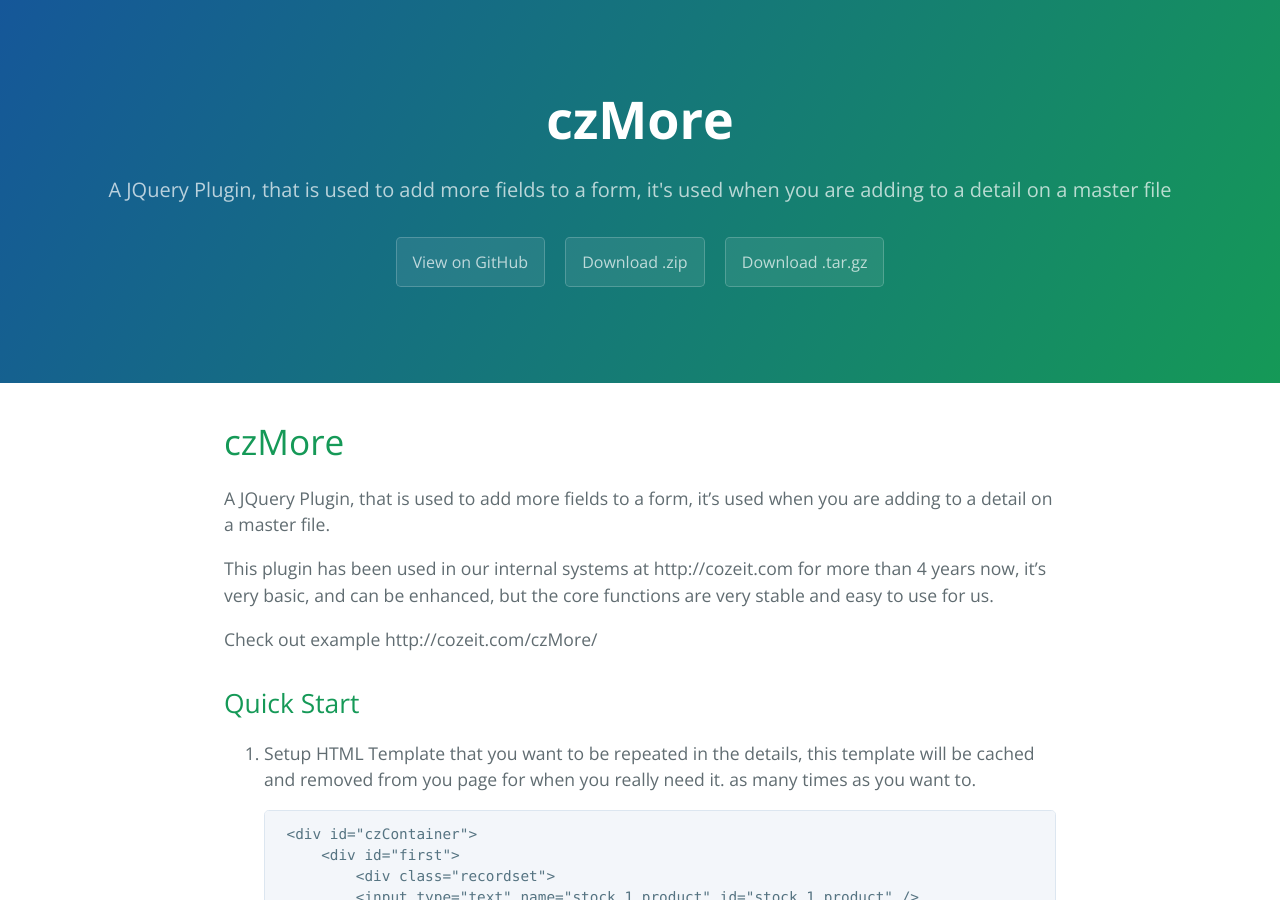
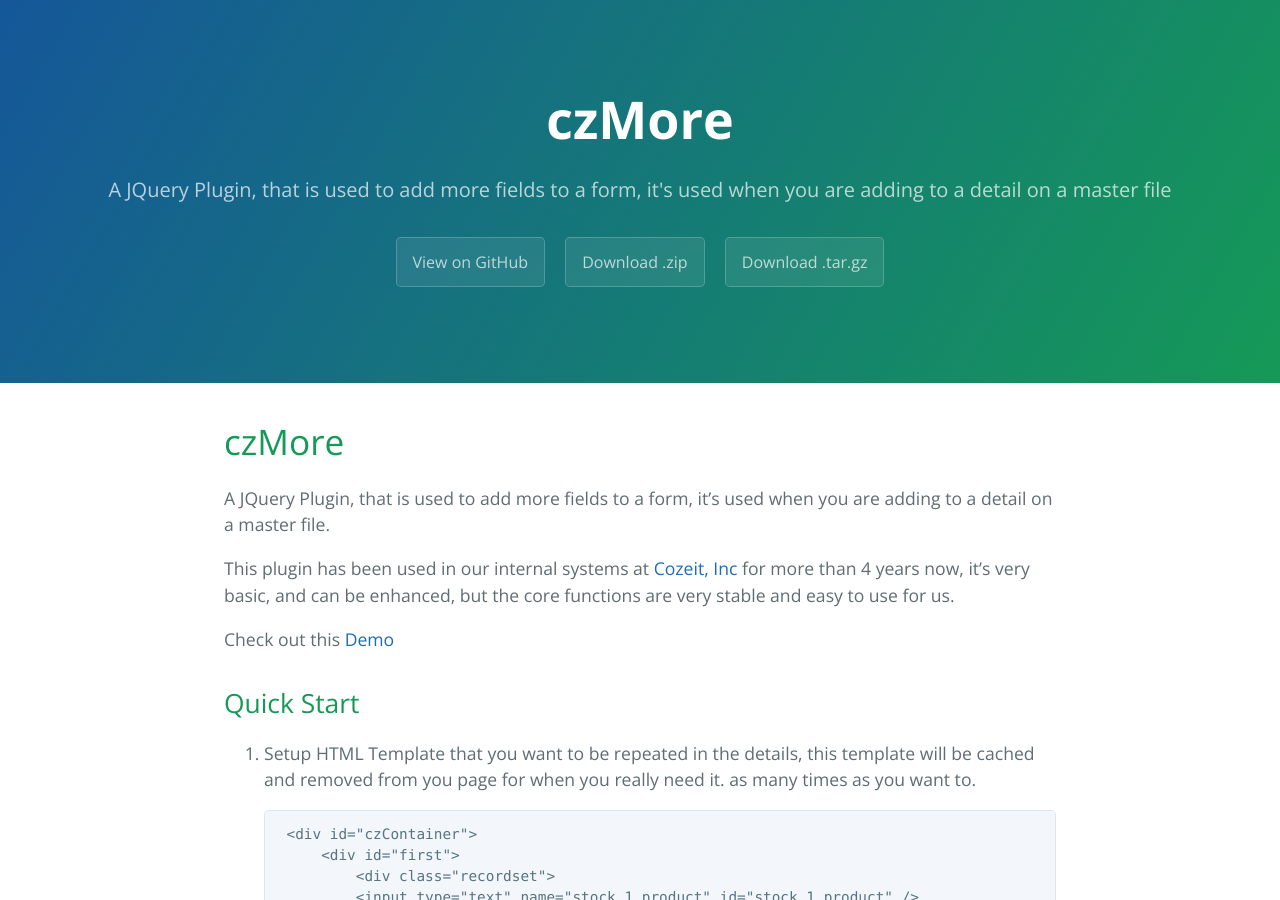
Before and after one commit to cozeit/czMore, a Jekyll site: the page built from index.md, in a window 1280 px wide and 900 px high. Built offline with Jekyll 4.4.1, drawn with Linux system fonts in a browser that asks for light colours; Markdown is read by kramdown in place of the engine named in the settings; our own code applies the rules of GitHub Pages for plain Markdown files.

Commit message:
Update index.md

```diff
--- a/index.md
+++ b/index.md
@@ -6,9 +6,9 @@
 
 A JQuery Plugin, that is used to add more fields to a form, it's used when you are adding to a detail on a master file.
 
-This plugin has been used in our internal systems at http://cozeit.com for more than 4 years now, it's very basic, and can be enhanced, but the core functions are very stable and easy to use for us.
+This plugin has been used in our internal systems at [Cozeit, Inc](http://cozeit.com) for more than 4 years now, it's very basic, and can be enhanced, but the core functions are very stable and easy to use for us.
 
-Check out example http://cozeit.com/czMore/
+Check out this [Demo](http://cozeit.com/czMore/)
 
 ## Quick Start
 
```
